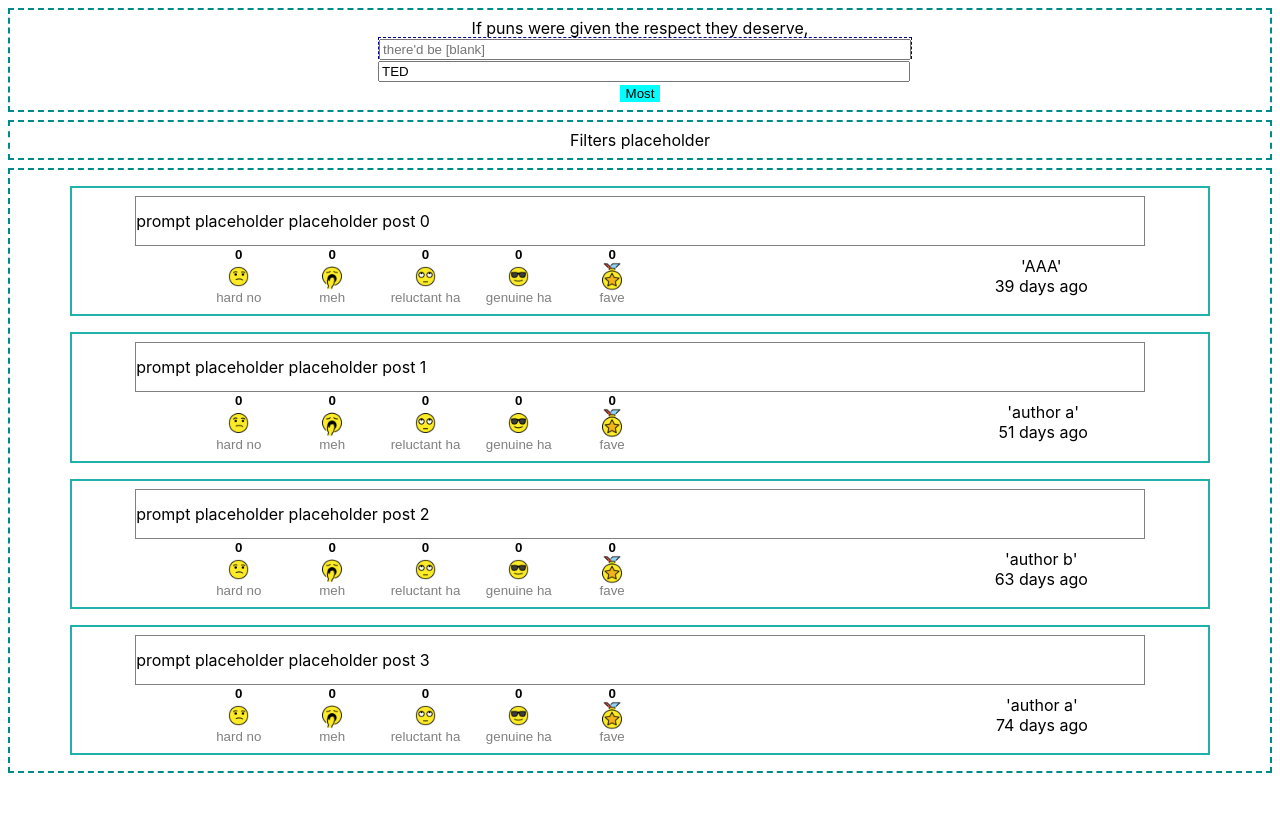
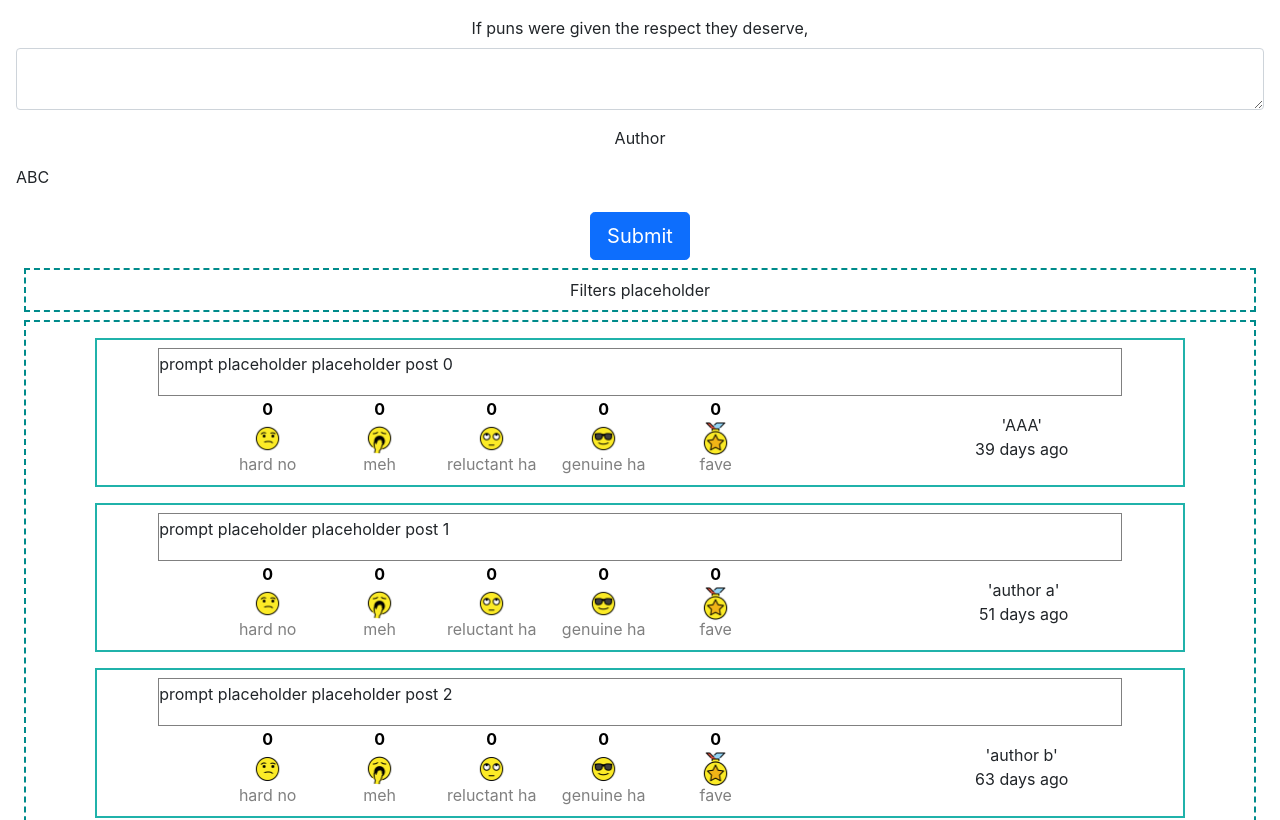
Before and after one commit to mradamt/punter, a React (Create React App) app: page / in a window 1280 px wide. Shown: the top 820 px of the page. Built offline with nearby package versions, Linux system fonts and the light colour scheme.

Commit message:
replace form elements w bootstrap

```diff
--- a/public/index.html
+++ b/public/index.html
@@ -24,6 +24,12 @@
       work correctly both with client-side routing and a non-root public URL.
       Learn how to configure a non-root public URL by running `npm run build`.
     -->
+    <link
+      rel="stylesheet"
+      href="https://cdn.jsdelivr.net/npm/bootstrap@5.1.3/dist/css/bootstrap.min.css"
+      integrity="sha384-1BmE4kWBq78iYhFldvKuhfTAU6auU8tT94WrHftjDbrCEXSU1oBoqyl2QvZ6jIW3"
+      crossorigin="anonymous"
+    />
     <title>React App</title>
   </head>
   <body>
--- a/src/components/ComposeNewPost.jsx
+++ b/src/components/ComposeNewPost.jsx
@@ -2,12 +2,14 @@ import React, { useState } from 'react';
 import Form from 'react-bootstrap/Form';
 import Button from 'react-bootstrap/Button'
 
-import './sass-styles/Form.scss'
+// import './sass-styles/Form.scss'
 
 export default function ComposeNewPost (props) {
   const [text, setText] = useState('')
   const [prompt, setPrompt] = useState('If puns were given the respect they deserve,')
   const [author, setAuthor] = useState('TED')
+
+  const username = "ABC"
 
   const formatPost = (text, prompt, author) => {
      return (
@@ -43,24 +45,18 @@ export default function ComposeNewPost (props) {
   return (
     <section className='submission-form'>
       <Form action='/posts' method='POST' onSubmit={handleSubmit}>
-        <div className='prompt'>
-          {prompt}
-          <span className='submission-form-text'>
-            <input
-              value={text}
-              onChange={event => setText(event.target.value)}
-              placeholder="there'd be [blank]"
-              />
-          </span>
-        </div>
-        <span className='submission-form-author'>
-          <input
-            value={author}
-            onChange={event => setAuthor(event.target.value)}
-            placeholder={author}
-          />
-        </span>
-        <Button type='submit'>Most</Button>
+        <Form.Group className="mb-3" controlId="newPost.ControlTextarea1">
+          <Form.Label>{prompt}</Form.Label>
+          <Form.Control as="textarea" rows={2} />
+        </Form.Group>
+        <Form.Group className="mb-3" controlId="newPost.UserName">
+          <Form.Label>Author</Form.Label>
+          <Form.Control plaintext readOnly defaultValue={username} rows={2} />
+        </Form.Group>
+
+
+
+        <Button as="input" type="submit" value="Submit" size='lg'/>{' '}
       </Form>
     </section>
   )
--- a/src/components/sass-styles/App.scss
+++ b/src/components/sass-styles/App.scss
@@ -1,5 +1,6 @@
 .App {
   text-align: center;
+  margin: 1em;
 }
 
 .App-logo {
```
